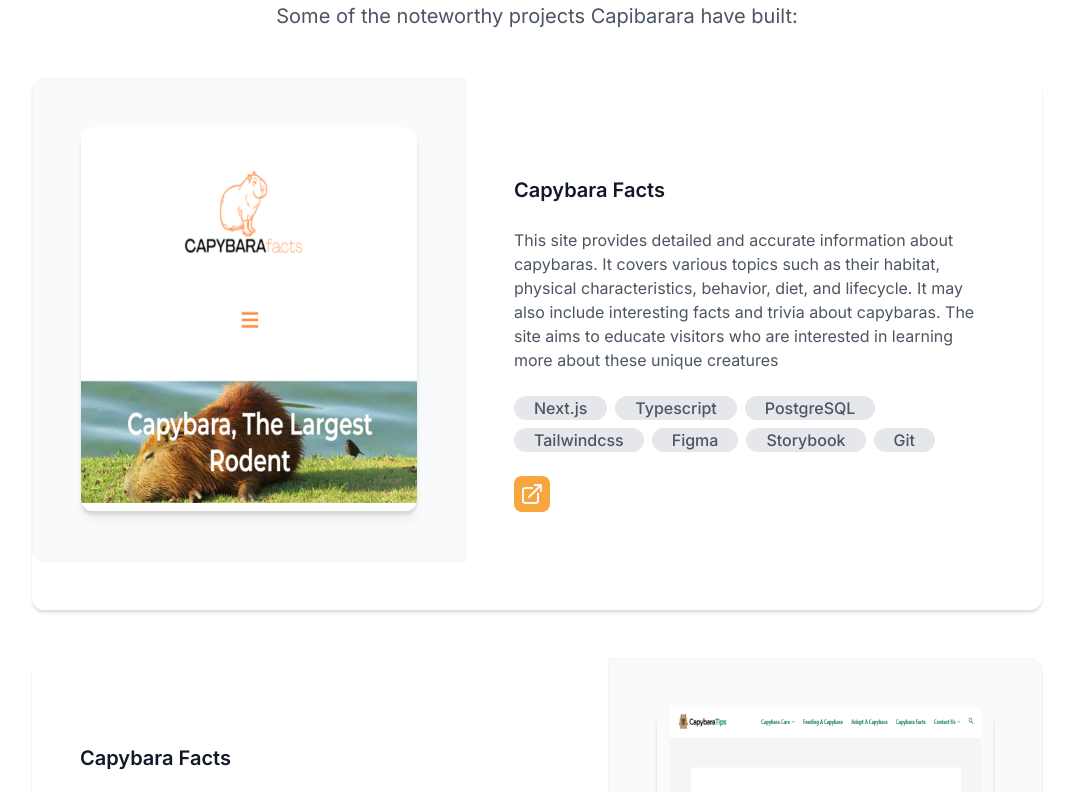
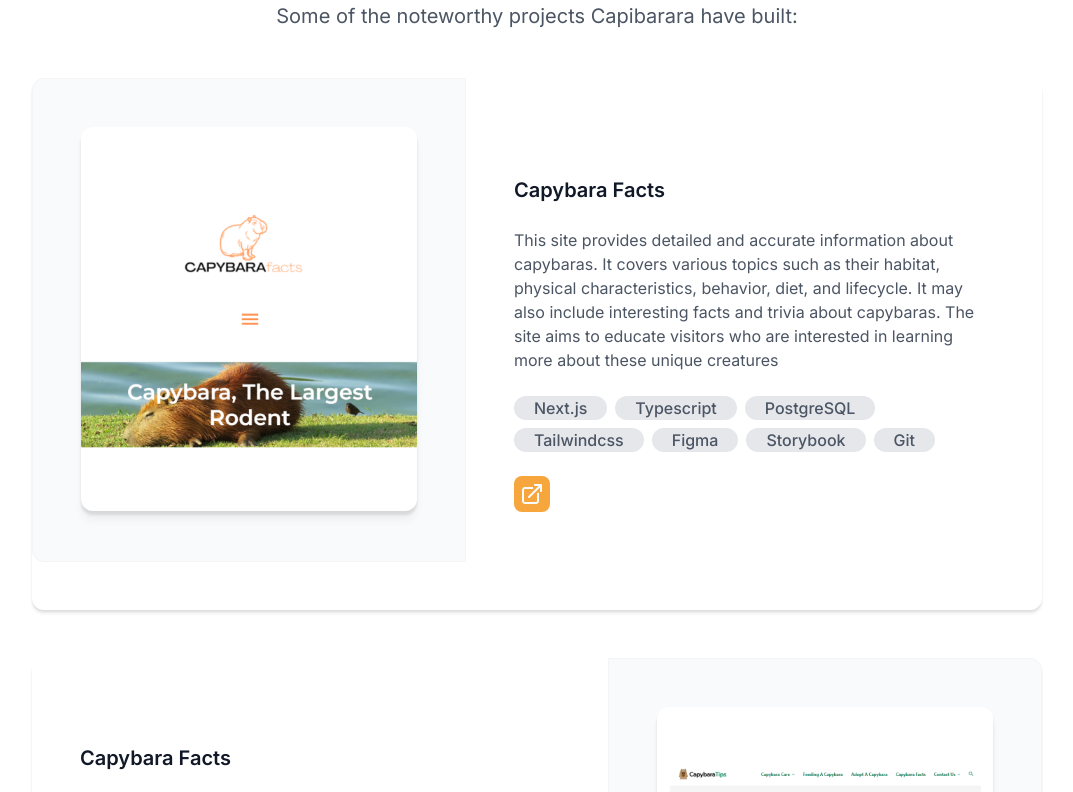
Before and after one commit to SDeeKey/capybarara4, a Next.js app: page / in a window 1280 px wide. Shown: the part 1960-2752 px from the top of the page, without its empty margins (103-1176 px from the left). Built offline with nearby package versions, Linux system fonts and the light colour scheme.

Commit message:
change work

```diff
--- a/src/entities/workBlock/workBlock.module.scss
+++ b/src/entities/workBlock/workBlock.module.scss
@@ -8,6 +8,26 @@
   @include display-center;
 
   border-radius: 12px;
+
+  &--left {
+    flex-direction: row;
+  }
+
+  &--right {
+    flex-direction: row-reverse;
+
+    .work-block__image-block {
+      border-radius: 0 12px 12px 0;
+
+      @include respond(tablet) {
+        border-radius: 12px;
+      }
+    }
+  }
+
+  @include respond(tablet) {
+    flex-direction: column;
+  }
 
   &__image-block {
     padding: 48px;
@@ -25,13 +45,10 @@
     }
 
     .image {
-      // Почему такое маленькое изображение, хотя должно быть 480?
-      // Потому что на desktop'e оновыглядит хорошо, но при разрешении
-      // 1025 оно должно быть 336px, ибо в ином случае картинка едет.
-      // Поэтому сразу ставлю 336px, если использования дополнительных
-      // медиа-запросов это гейство
+      background-color: $white;
       width: 336px;
       border-radius: 12px;
+      object-fit: contain;
 
       @include respond(tablet) {
         width: 544px;
@@ -41,6 +58,7 @@
 
   &__text {
     @include display-col(24px);
+
     align-items: start;
     padding: 48px;
 
@@ -59,23 +77,3 @@
     }
   }
 }
-
-.leftBlock {
-  flex-direction: row;
-
-  @include respond(tablet) {
-    flex-direction: column;
-  }
-}
-
-.rightBlock {
-  flex-direction: row-reverse;
-
-  .work-block__image-block {
-    border-radius: 0 12px 12px 0;
-  }
-
-  @include respond(tablet) {
-    flex-direction: column;
-  }
-}
--- a/src/entities/workBlock/workBlock.tsx
+++ b/src/entities/workBlock/workBlock.tsx
@@ -1,25 +1,28 @@
 import React from 'react';
 import s from './workBlock.module.scss'
 import {WorkTagBlock} from "@/shared/workTagBlock/workTagBlock";
-import {WorkItemData} from "@/widgets/work/workData";
-import Image from "next/image";
+import Image, {StaticImageData} from "next/image";
 import clsx from "clsx";
 import {LinkIcon} from "@/shared/ui-kit/linkIcon/linkIcon";
 
 interface WorkSectionProps {
-    item: WorkItemData
+    img: StaticImageData,
+    position: string,
+    tags: string[],
+    descriptionTitle: string,
+    description: string;
 }
 
-export const WorkBlock = ({item}: WorkSectionProps) => {
+export const WorkBlock = ({img, position, tags, descriptionTitle, description}: WorkSectionProps) => {
     return (
         <div className={clsx(
             s['work-block'],
-            item.position === 'left' ? s['leftBlock'] : s['rightBlock'],
+            s[`work-block--${position}`],
             'shadow-md'
         )}>
             <div className={s['work-block__image-block']}>
                 <Image
-                    src={item.img}
+                    src={img}
                     alt={'image'}
                     className={clsx(
                         s['image'],
@@ -32,16 +35,16 @@ export const WorkBlock = ({item}: WorkSectionProps) => {
                     s['work-block__text--title'],
                     'subtitle--sb')}
                 >
-                    {item.descriptionTitle}
+                    {descriptionTitle}
                 </p>
                 <p className={clsx(
                     s['work-block__text--description'],
                     'body-2--normal')}
                 >
-                    {item.description}
+                    {description}
                 </p>
                 <WorkTagBlock
-                    tags={item.tags}
+                    tags={tags}
                 />
                 <LinkIcon
                     link={'https://capybarafacts.com'}
--- a/src/shared/workTagBlock/workTagBlock.tsx
+++ b/src/shared/workTagBlock/workTagBlock.tsx
@@ -3,7 +3,7 @@ import s from './workTagBlock.module.scss'
 import {Tag} from "@/shared/ui-kit/tag/tag";
 
 interface TagProps {
-    tags: string[]
+    tags: string[];
 }
 
 export const WorkTagBlock = ({tags}: TagProps) => {
--- a/src/widgets/work/work.tsx
+++ b/src/widgets/work/work.tsx
@@ -6,7 +6,7 @@ import clsx from "clsx";
 
 export const Work = () => {
     return (
-        <div className={clsx(
+        <section className={clsx(
             s['work'],
             'section-wrapper'
         )}>
@@ -27,10 +27,14 @@ export const Work = () => {
             {
                 workDataItems.map((item, index) => (
                     <WorkBlock
-                        item={item}
+                        img={item.img}
+                        position={item.position}
+                        tags={item.tags}
+                        descriptionTitle={item.descriptionTitle}
+                        description={item.description}
                         key={index}
                     />
                 ))}
-        </div>
+        </section>
     );
 };
--- a/src/widgets/work/workData.ts
+++ b/src/widgets/work/workData.ts
@@ -8,7 +8,7 @@ export interface WorkItemData {
     descriptionTitle: string,
     description: string,
     tags: string[],
-    position: string,
+    position: string;
 }
 
 export const workDataItems: WorkItemData[] = [
```
